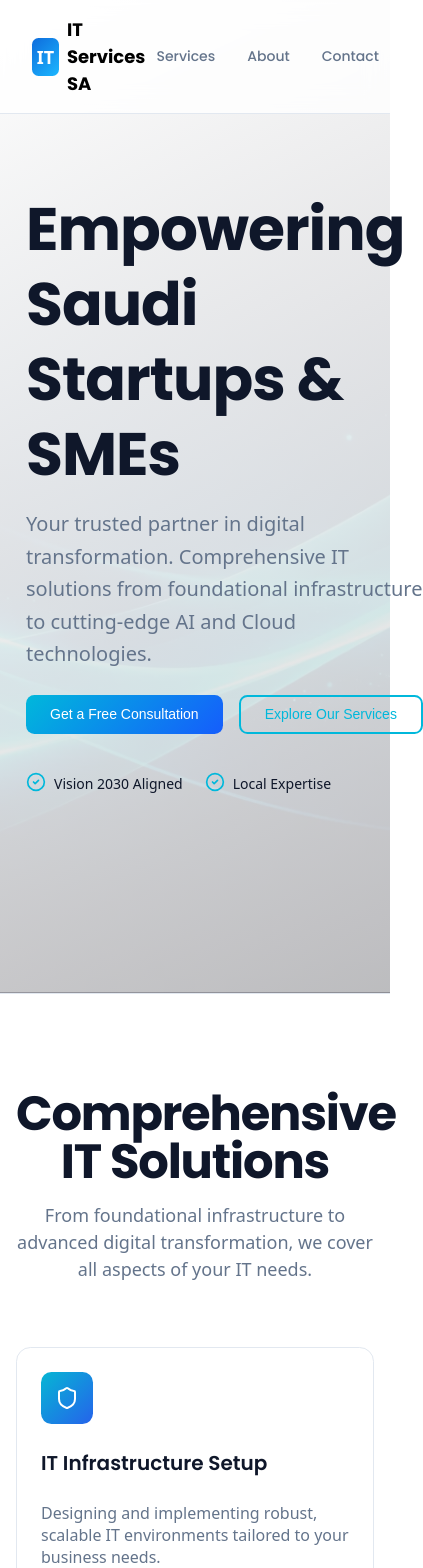
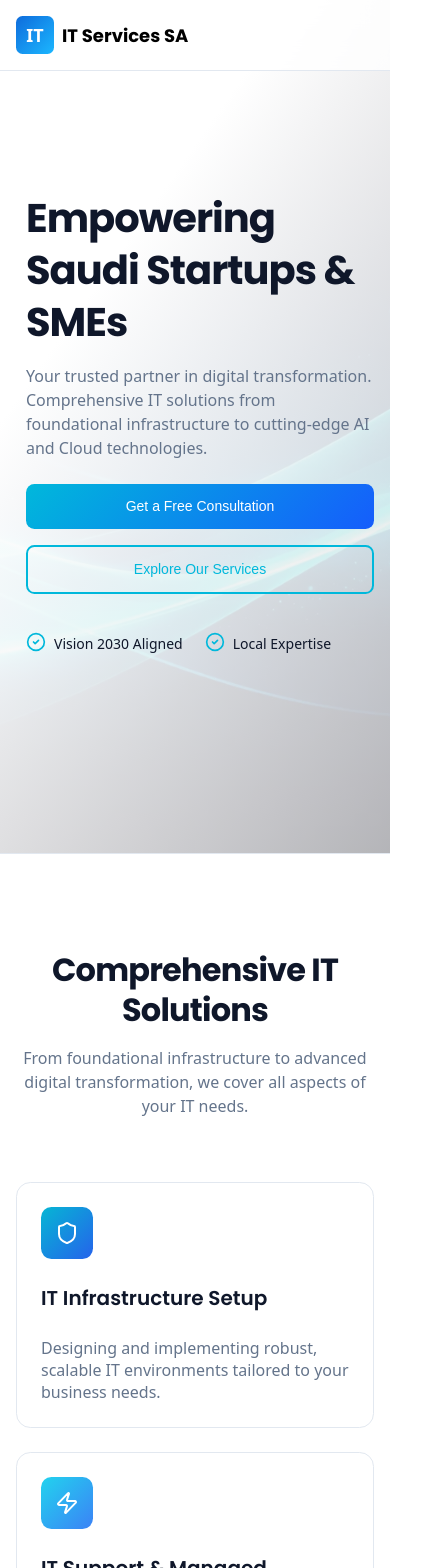
Before and after one commit to Ahmedmeid99/FutureIT_SA, a React (Vite) app: page / in a window 390 px wide. Shown: the top 1568 px of the page, 423 px wide, since content can reach past the window. Built offline with nearby package versions, Linux system fonts and the light colour scheme.

Commit message:
first commit

```diff
--- a/src/components/Hero/Hero.module.css
+++ b/src/components/Hero/Hero.module.css
@@ -50,7 +50,7 @@ linear-gradient(125deg, #ffffff 30%, #e1e1e1cc), url(/src/assets/images/hero-bg.
     gap: 1.6rem;
 }
 button{
-    padding: 0 2.4rem;
+    padding: .5rem 2.4rem;
     font-size: 1.4rem;
     font-weight: 500;
     border-radius: 0.4rem;
@@ -147,14 +147,12 @@ width: 90%;
   .hero {
     gap: calc(var(--spacing) * 13);
   }
-   .hero p {
-    /* width: 112%; */
-    }
+
 }
 
 @media (max-width:768px) {
    .heroContainer {
-        background: linear-gradient(155deg, #ffffff, #d6d6d6e0), url(/src/assets/images/hero-bg.webp);
+        background: linear-gradient(125deg, #ffffff 30%, #e1e1e1cc), url(/src/assets/images/hero-bg.webp);
     background-repeat: no-repeat;
     background-position: center;
     background-size: cover;
@@ -163,4 +161,15 @@ width: 90%;
    .imageContainer img {
     display: none;
   }
+  .hero h1{
+   font-size: 4rem;
+   line-height: 1.3;
+  }
+   .hero p {
+    font-size: 1.6rem;
+    line-height: 1.5;
+  }
+  .ctaContainer {
+    flex-direction: column;
+  }
 }
--- a/src/layout/Header/Header.module.css
+++ b/src/layout/Header/Header.module.css
@@ -36,6 +36,7 @@ header {
   font-family: "Poppins", sans-serif;
   font-weight: 700;
     font-size: 1.8rem;
+    white-space: nowrap;
 }
 
 .navLinks {
@@ -57,3 +58,12 @@ header {
 .link:hover {
   color: var(--text);
 }
+
+@media (max-width:768px) {
+  .navbar {
+    padding: 1.6rem;
+  }
+  .navLinks {
+    display: none;
+  }
+}
--- a/src/ui/HeroTitle/HeroTitle.module.css
+++ b/src/ui/HeroTitle/HeroTitle.module.css
@@ -5,7 +5,7 @@ margin-bottom: 6.4rem;
 .heroTitle{
     font-size: 4.8rem;
     font-weight: 700;
-    line-height: 1;
+    line-height: 1.25;
     color: var(--text);
     font-family: "Poppins", sans-serif;
     letter-spacing: -0.025em;
@@ -19,3 +19,12 @@ margin-bottom: 6.4rem;
     max-width: 77rem;
     margin: auto;
 }
+
+@media (max-width:768px) {
+    .heroTitle{
+        font-size: 3.2rem;
+    }
+    .heroSubtitle{
+        font-size: 1.6rem;
+    }
+}
```
